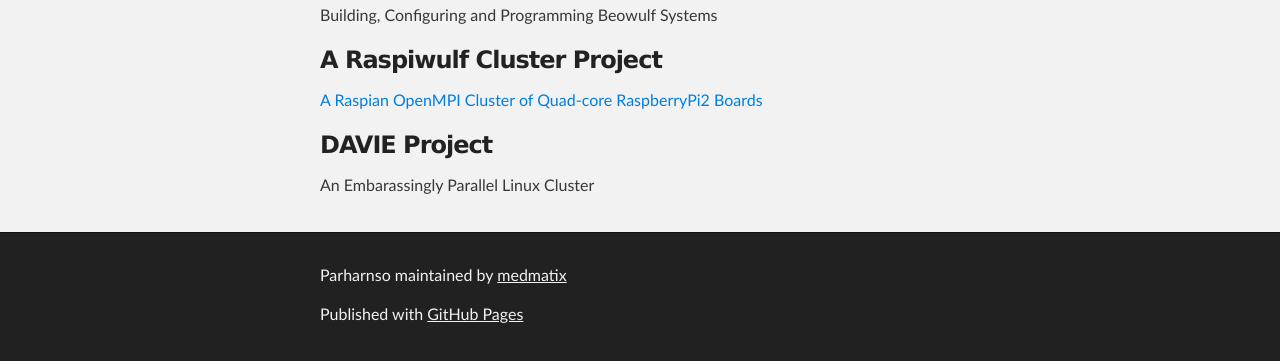
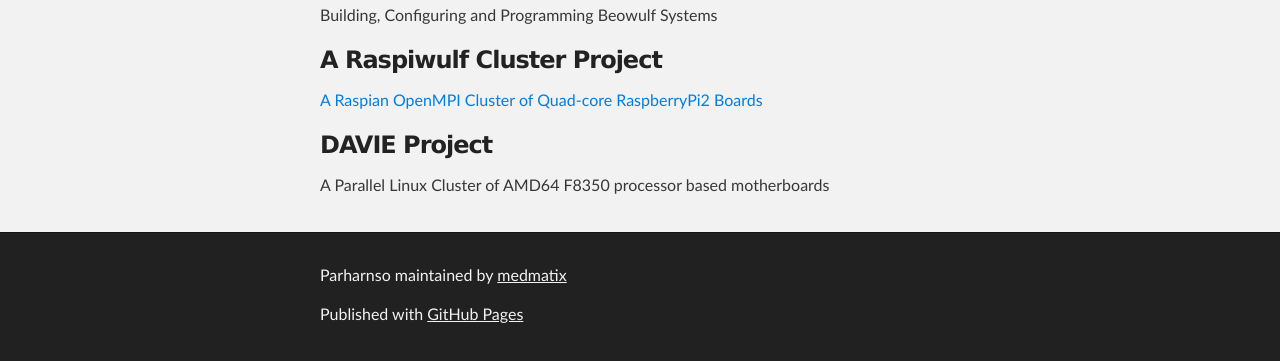
Before and after one commit to medmatix/ParHarnSo, a plain HTML site: page index.html in a window 1280 px wide. Shown: the part 437-798 px from the top of the page. Drawn offline with Linux system fonts and the light colour scheme.

Commit message:
Update index.html

```diff
--- a/index.html
+++ b/index.html
@@ -47,7 +47,7 @@
 <h3>
 <a id="davie-project" class="anchor" href="#davie-project" aria-hidden="true"><span aria-hidden="true" class="octicon octicon-link"></span></a>DAVIE Project</h3>
 
-<p>An Embarassingly Parallel Linux Cluster</p>
+<p>A Parallel Linux Cluster of AMD64 F8350 processor based motherboards</p>
       </section>
     </div>
 
```
